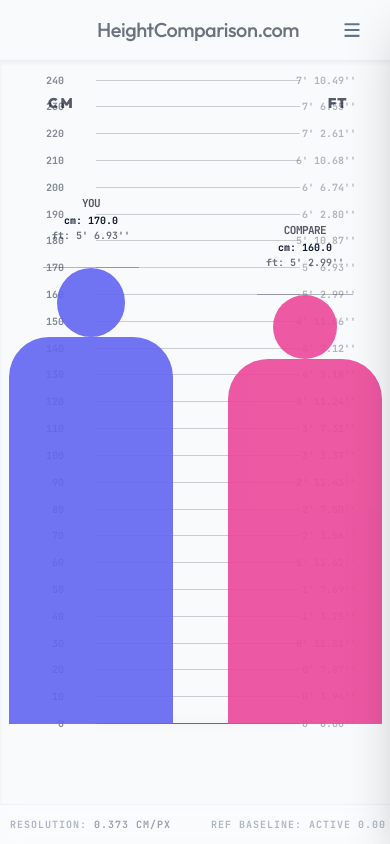
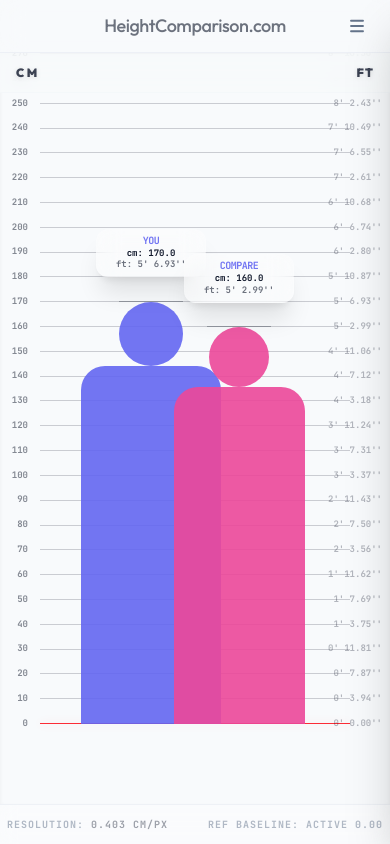
Before and after one commit to heighttool19-cmyk/heightcomparison, a Next.js app: page / in a window 390 px wide. Built offline with nearby package versions, Linux system fonts and the light colour scheme.

Commit message:
efactor: finalize mobile-first responsive engine and subject calibration.

```diff
--- a/src/components/HeightDashboard.tsx
+++ b/src/components/HeightDashboard.tsx
@@ -50,8 +50,8 @@ const HeightDashboard: React.FC = () => {
         const heights = state.persons.length > 0 ? state.persons.map(p => p.heightCm) : [0];
         const maxHeightCm = Math.max(210, ...heights);
 
-        // Account for 80px bottom offset + 100px top margin for labels
-        const fitScale = Math.max(0, (canvasHeight - 180) / maxHeightCm);
+        // Account for 80px bottom offset + 150px top margin for labels and headers
+        const fitScale = Math.max(0, (canvasHeight - 230) / maxHeightCm);
 
         const finalScale = fitScale * state.zoom;
 
@@ -63,18 +63,18 @@ const HeightDashboard: React.FC = () => {
     return (
         <div className="flex bg-background h-screen overflow-hidden font-sans selection:bg-accent/10">
             <main className={`flex-1 flex flex-col transition-all duration-500 ease-in-out ${isSidebarOpen ? 'lg:mr-[280px]' : ''}`}>
-                {/* Header Area - Centered Branding */}
-                <header className="flex flex-col items-center py-4 relative z-20 border-b border-border/50">
-                    <h1 className="text-xl font-medium tracking-tight text-foreground/60 transition-colors duration-300">
+                {/* Header Area - Responsive Scaling */}
+                <header className="flex flex-col items-center py-3 sm:py-4 relative z-20 border-b border-border/50 bg-background/50 backdrop-blur-md">
+                    <h1 className="text-lg sm:text-xl font-medium tracking-tight text-foreground/60 transition-colors duration-300">
                         HeightComparison.com
                     </h1>
 
                     <button
                         onClick={() => setIsSidebarOpen(!isSidebarOpen)}
-                        className="absolute right-6 top-1/2 -translate-y-1/2 p-2.5 text-muted hover:text-accent transition-all active:scale-95 lg:hidden"
+                        className="absolute right-4 sm:right-6 top-1/2 -translate-y-1/2 p-2 text-muted hover:text-accent transition-all active:scale-95 lg:hidden"
                         aria-label="Toggle Sidebar"
                     >
-                        <Menu size={20} strokeWidth={2.5} />
+                        <Menu size={18} strokeWidth={2.5} />
                     </button>
 
                     <button
@@ -85,21 +85,16 @@ const HeightDashboard: React.FC = () => {
                     </button>
                 </header>
 
-                {/* Comparison Canvas - Clean Utility Look */}
+                {/* Comparison Canvas - Responsive Padding & Gaps */}
                 <div
                     ref={containerRef}
-                    className="flex-1 relative bg-background overflow-hidden flex items-end justify-center px-4 transition-all duration-700 shadow-inner"
+                    className="flex-1 relative bg-background overflow-hidden flex items-end justify-center px-2 sm:px-4 transition-all duration-700 shadow-inner"
                 >
-                    {/* Smart Ruler - Occupies full width */}
+                    {/* Smart Ruler */}
                     <Ruler scale={scale} />
 
-                    {/* Reference Door - Only show if tall subjects are not overwhelming?
-                        In the reference image, there is no door, but I'll keep it as a toggle or subtle background if needed.
-                        For now, I'll hide it to match the reference image's focus. */}
-                    {/* <Door scale={scale} /> */}
-
-                    {/* Person Bars - Centered Container */}
-                    <div className="flex items-end gap-16 md:gap-24 pointer-events-none relative z-10 max-w-4xl mx-auto h-full">
+                    {/* Person Bars - Responsive Gap Scaling */}
+                    <div className="flex items-end gap-2 sm:gap-16 md:gap-24 pointer-events-none relative z-10 max-w-full lg:max-w-4xl mx-auto h-full px-4">
                         <AnimatePresence mode="popLayout" initial={false}>
                             {state.persons.map((person) => (
                                 <PersonBar
--- a/src/components/PersonBar.tsx
+++ b/src/components/PersonBar.tsx
@@ -30,25 +30,26 @@ const PersonBar: React.FC<PersonBarProps> = ({ person, scale }) => {
             exit={{ opacity: 0, scale: 0.9 }}
             transition={springConfig}
             className="flex flex-col items-center justify-end h-full relative group"
-            style={{ width: '150px', paddingBottom: '80px' }}
+            style={{ width: 'clamp(80px, 15vw, 150px)', paddingBottom: '80px' }}
         >
-            {/* Stacked Labels - Positioned mathematically above Head */}
+            {/* Stacked Labels - Positioned mathematically above Head with Premium Glass Effect */}
             <div
-                className="flex flex-col items-center text-[10px] font-mono font-bold text-foreground pointer-events-none"
+                className="flex flex-col items-center px-2 sm:px-3 py-1.5 sm:py-2 rounded-xl bg-surface/40 backdrop-blur-md border border-white/5 shadow-xl group-hover:bg-surface/60 transition-all duration-300 text-[9px] sm:text-[10px] font-mono font-bold text-foreground pointer-events-none"
                 style={{
                     position: 'absolute',
-                    bottom: `${barHeightPx + 105}px`, // 80 (baseline) + barHeightPx + 25px gap
-                    width: '200px'
+                    bottom: `${barHeightPx + 105}px`,
+                    width: 'clamp(100px, 28vw, 180px)',
+                    zIndex: 30
                 }}
             >
-                <span className="mb-0.5 text-[11px] uppercase tracking-tighter opacity-70">{person.name}</span>
-                <span className="text-foreground">cm: {person.heightCm.toFixed(1)}</span>
-                <span className="opacity-60">ft: {ftDisplay}</span>
+                <span className="mb-0.5 text-[10px] sm:text-[11px] uppercase tracking-tighter text-accent/90 truncate max-w-full leading-none">{person.name}</span>
+                <span className="text-foreground shrink-0 text-center leading-tight">cm: {person.heightCm.toFixed(1)}</span>
+                <span className="opacity-60 shrink-0 text-center leading-tight">ft: {ftDisplay}</span>
             </div>
 
-            {/* Indicator Line - Exactly at 170cm height line */}
+            {/* Indicator Line - Exactly at Height Line */}
             <div
-                className="w-24 h-[1px] bg-foreground/30"
+                className="w-16 sm:w-24 h-[1px] bg-foreground/30"
                 style={{
                     position: 'absolute',
                     bottom: `${barHeightPx + 80}px`,
@@ -74,9 +75,9 @@ const PersonBar: React.FC<PersonBarProps> = ({ person, scale }) => {
                 {/* Body */}
                 <motion.div
                     layout
-                    className="rounded-t-[2.5rem] relative z-10 overflow-hidden"
+                    className="rounded-t-[1.5rem] sm:rounded-t-[2.5rem] relative z-10 overflow-hidden"
                     style={{
-                        width: `${headDiameter * 2.4}px`,
+                        width: `${headDiameter * 2.2}px`,
                         backgroundColor: person.color || '#6366F1'
                     }}
                     animate={{ height: bodyHeight }}
--- a/src/components/Ruler.tsx
+++ b/src/components/Ruler.tsx
@@ -18,13 +18,21 @@ const Ruler: React.FC<RulerProps> = ({ scale }) => {
 
     return (
         <div className="absolute inset-x-0 inset-y-0 pointer-events-none select-none z-0">
-            {/* Headers - High Visibility */}
-            <div className="absolute top-8 left-12 text-[14px] font-black uppercase text-foreground/70 tracking-[0.2em]">cm</div>
-            <div className="absolute top-8 right-12 text-[14px] font-black uppercase text-foreground/70 text-right tracking-[0.1em]">Ft</div>
+            {/* Headers - High Visibility, Locked to Top with Backdrop */}
+            <div className="absolute top-0 inset-x-0 h-10 bg-background/80 backdrop-blur-sm z-30 border-b border-border/20 flex items-center justify-between px-4 sm:px-12">
+                <div className="text-[12px] sm:text-[14px] font-black uppercase text-foreground/80 tracking-[0.2em] drop-shadow-sm">cm</div>
+                <div className="text-[12px] sm:text-[14px] font-black uppercase text-foreground/80 tracking-[0.1em] drop-shadow-sm">Ft</div>
+            </div>
 
             {ticks.map((tick) => {
                 const heightPx = tick * scale;
                 const isZero = tick === 0;
+
+                // Simple check to prevent overlapping with headers (assuming a reasonable viewport height)
+                // We'll hide ticks that are visually Too High relative to the container.
+                // Since this component doesn't know canvasHeight, we can pass it or use a CSS-based approach.
+                // However, with our new reserved space in HeightDashboard, the scale is calculated to fit.
+                // But a tick at exactly 300 might still hit the header if 300 is the maxHeight.
 
                 const absFt = Math.abs(tick * 0.393701);
                 const ftValue = Math.floor(absFt / 12);
@@ -35,24 +43,24 @@ const Ruler: React.FC<RulerProps> = ({ scale }) => {
                 return (
                     <div
                         key={tick}
-                        className="absolute inset-x-0 flex items-center transition-all duration-700 ease-in-out"
+                        className="absolute inset-x-0 flex items-center transition-all duration-700 ease-in-out group/tick"
                         style={{ bottom: `${heightPx + 80}px` }}
                     >
                         {/* CM Label (Left) */}
-                        <span className="absolute left-10 text-[10px] font-mono font-bold text-foreground/50 w-8 text-right pr-2">
+                        <span className="absolute left-2 sm:left-10 text-[9px] sm:text-[10px] font-mono font-bold text-foreground/50 w-6 sm:w-8 text-right pr-1 sm:pr-2 group-hover/tick:text-foreground/80 transition-colors">
                             {tick}
                         </span>
 
                         {/* Grid Line */}
                         <div
-                            className={`flex-1 mx-24 h-[1px] transition-colors duration-500 ${isZero
+                            className={`flex-1 mx-10 sm:mx-24 h-[1px] transition-colors duration-500 ${isZero
                                 ? 'bg-red-500 h-[1.5px] opacity-100 shadow-[0_0_10px_rgba(239,68,68,0.2)]'
-                                : 'bg-foreground/20'
+                                : 'bg-foreground/20 group-hover/tick:bg-foreground/40'
                                 }`}
                         />
 
                         {/* FT Label (Right) */}
-                        <span className="absolute right-10 text-[10px] font-mono font-bold text-foreground/30 text-right min-w-[65px]">
+                        <span className="absolute right-2 sm:right-10 text-[9px] sm:text-[10px] font-mono font-bold text-foreground/30 text-right min-w-[50px] sm:min-w-[65px] group-hover/tick:text-foreground/60 transition-colors">
                             {ftDisplay}
                         </span>
                     </div>
```
